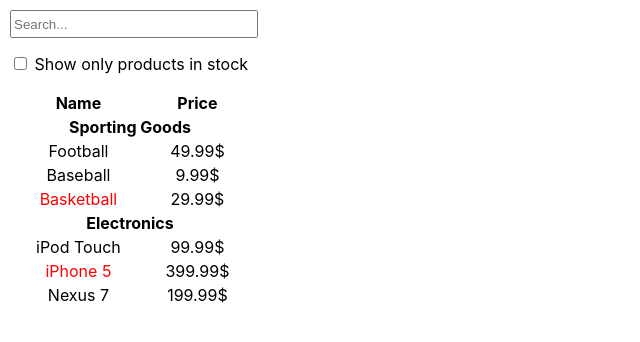
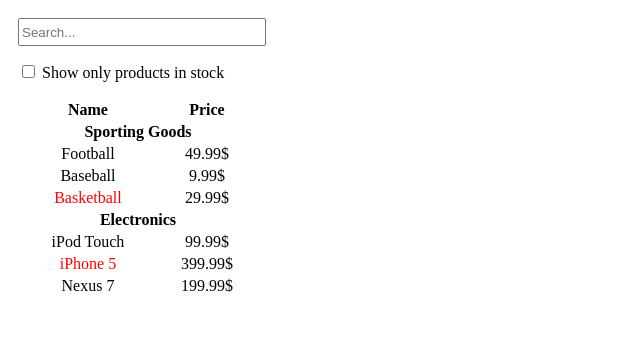
Before and after one commit to Dmitriy0904/React-Studying, a React (Create React App) app: page / in a window 1280 px wide. Shown: the top 342 px of the page, without its empty margins (0-640 px from the left). Built offline with nearby package versions, Linux system fonts and the light colour scheme.

Commit message:
Deleted unnecessary files

```diff
--- a/src/index.css
+++ /dev/null
@@ -1,13 +0,0 @@
-body {
-  margin: 0;
-  font-family: -apple-system, BlinkMacSystemFont, 'Segoe UI', 'Roboto', 'Oxygen',
-    'Ubuntu', 'Cantarell', 'Fira Sans', 'Droid Sans', 'Helvetica Neue',
-    sans-serif;
-  -webkit-font-smoothing: antialiased;
-  -moz-osx-font-smoothing: grayscale;
-}
-
-code {
-  font-family: source-code-pro, Menlo, Monaco, Consolas, 'Courier New',
-    monospace;
-}
--- a/src/index.js
+++ b/src/index.js
@@ -1,6 +1,5 @@
 import React from "react";
 import ReactDOM from "react-dom";
-import "./index.css";
 import reportWebVitals from "./reportWebVitals";
 import FilterableProductTable from "./thinking_in_react/FilterableProductTable";
 
```
Also changed, not shown: src/App.js (deleted, +0 -11 lines), src/setupTests.js (deleted, +0 -5 lines), src/logo.svg (deleted), 1 other file (tests, documents, lock files or other folders).
